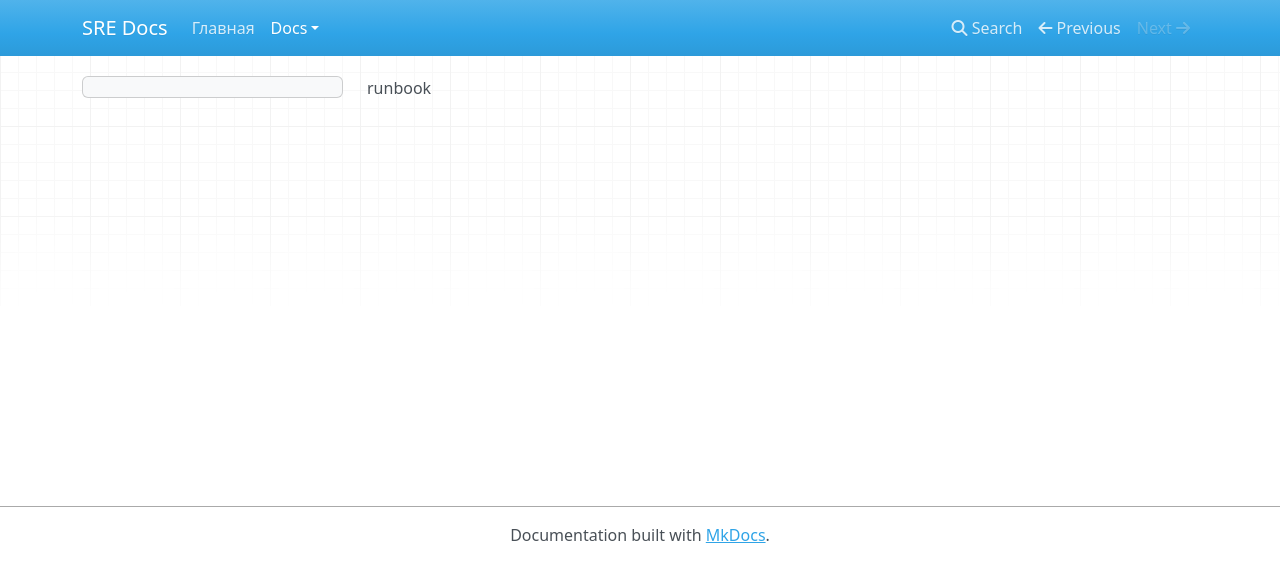
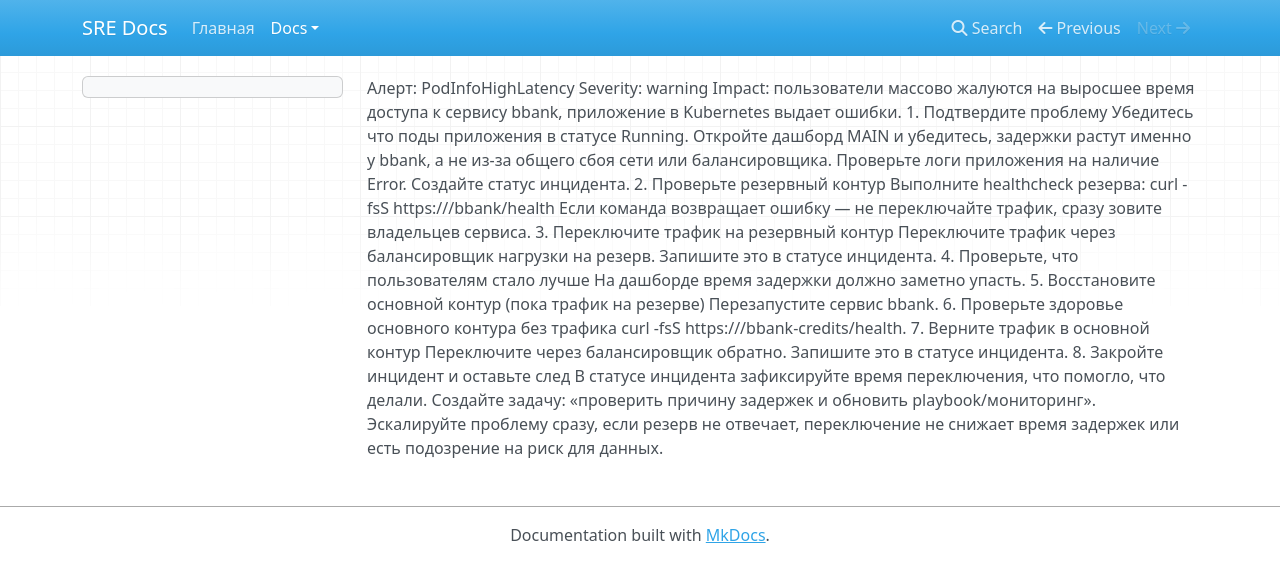
Before and after one commit to wlkl/sre-docs, an MkDocs documentation site: the page built from docs/runbook.md, in a window 1280 px wide. Shown: the top 582 px of the page. Built offline with MkDocs 1.6.1, drawn with Linux system fonts in a browser that asks for light colours; nearby versions of some CDN libraries.

Commit message:
update runbook

```diff
--- a/docs/runbook.md
+++ b/docs/runbook.md
@@ -1 +1,26 @@
-runbook
+
+Алерт: PodInfoHighLatency
+Severity: warning
+Impact: пользователи массово жалуются на выросшее время доступа к сервису bbank, приложение в Kubernetes выдает ошибки.
+1. Подтвердите проблему
+   Убедитесь что поды приложения в статусе Running.
+   Откройте дашборд MAIN и убедитесь, задержки растут именно у bbank, а не из-за общего сбоя сети или балансировщика.
+   Проверьте логи приложения на наличие Error.
+   Создайте статус инцидента.
+2. Проверьте резервный контур
+   Выполните healthcheck резерва:
+   curl -fsS https://<reserve>/bbank/health
+   Если команда возвращает ошибку — не переключайте трафик, сразу зовите владельцев сервиса.
+3. Переключите трафик на резервный контур
+   Переключите трафик через балансировщик нагрузки на резерв. Запишите это в статусе инцидента.
+4. Проверьте, что пользователям стало лучше
+   На дашборде время задержки должно заметно упасть.
+5. Восстановите основной контур (пока трафик на резерве)
+   Перезапустите сервис bbank.
+6. Проверьте здоровье основного контура без трафика
+   curl -fsS https://<primary>/bbank-credits/health.
+7. Верните трафик в основной контур
+   Переключите через балансировщик обратно. Запишите это в статусе инцидента.
+8. Закройте инцидент и оставьте след
+   В статусе инцидента зафиксируйте время переключения, что помогло, что делали. Создайте задачу: «проверить причину задержек и обновить playbook/мониторинг».
+   Эскалируйте проблему сразу, если резерв не отвечает, переключение не снижает время задержек или есть подозрение на риск для данных.
```
